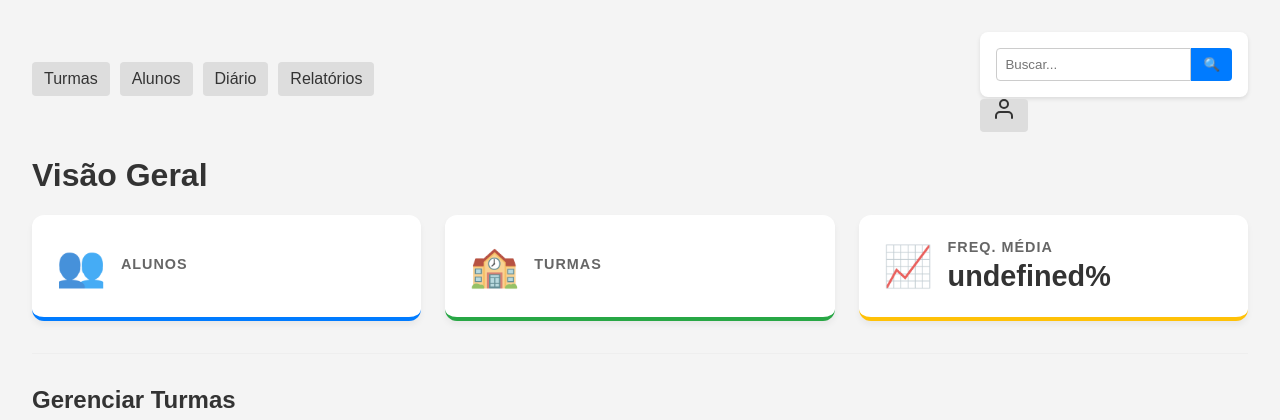
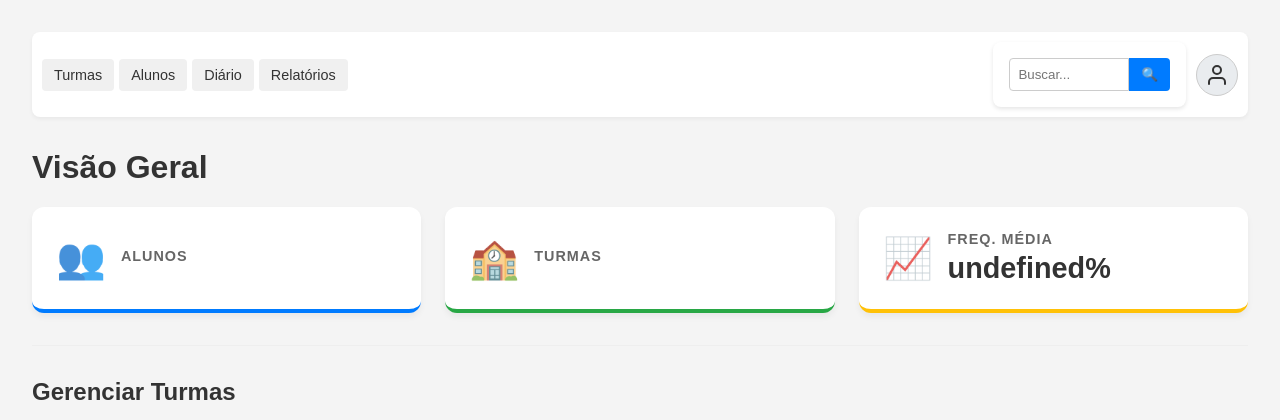
Before and after one commit to MestreUDK/ClasseApp, a Flask app: page / in a window 1280 px wide. Shown: the top 420 px of the page. Run offline with Flask 3, Linux system fonts and the light colour scheme; a user stored in the database is signed in; data that the repository does not hold is empty.

Commit message:
Atualizar o styles.css

```diff
--- a/static/styles.css
+++ b/static/styles.css
@@ -10,33 +10,59 @@ h1, h2, h3 {
 h3 { margin-top: 0; }
 ul { list-style-type: none; padding: 0; }
 
-/* --- NAVEGAÇÃO E BUSCA GLOBAL --- */
+/* --- NAVEGAÇÃO E BUSCA GLOBAL (ATUALIZADO) --- */
 nav {
     margin-bottom: 2em;
     display: flex;
     justify-content: space-between;
     align-items: center;
     flex-wrap: wrap;
-    gap: 1em;
+    gap: 10px;
+    background: #fff; /* Fundo branco na nav */
+    padding: 10px;    /* Respiro */
+    border-radius: 8px; /* Bordas arredondadas */
+    box-shadow: 0 2px 4px rgba(0,0,0,0.05);
 }
-nav .links { display: flex; gap: 10px; }
-nav a {
+
+nav .links {
+    display: flex;
+    gap: 5px;
+    flex-wrap: wrap;
+}
+
+/* Links de texto normais */
+nav .links a {
     padding: 8px 12px;
-    background: #ddd;
+    background: #f0f0f0;
     text-decoration: none;
     color: #333;
     border-radius: 4px;
+    font-size: 0.9em;
 }
-nav a:hover { background: #ccc; }
-nav form { display: flex; }
+nav .links a:hover { background: #e0e0e0; }
+
+/* Grupo da Direita (Busca + Perfil) */
+.nav-right {
+    display: flex;
+    align-items: center;
+    gap: 10px;
+    flex-grow: 1;
+    justify-content: flex-end; /* Empurra para a direita */
+}
+
+/* Formulário de Busca */
+nav form {
+    display: flex;
+    margin: 0;
+}
 nav form input[type="search"] {
     border: 1px solid #ccc;
     padding: 8px;
     border-radius: 4px 0 0 4px;
     width: auto;
     margin-bottom: 0;
-    background: #fff;
     box-shadow: none;
+    max-width: 120px; /* Limita largura no celular */
 }
 nav form button {
     background-color: #007bff;
@@ -47,6 +73,45 @@ nav form button {
     cursor: pointer;
 }
 nav form button:hover { background-color: #0056b3; }
+
+/* --- ÍCONE DE PERFIL (NOVO) --- */
+.btn-perfil-icon {
+    display: flex;
+    align-items: center;
+    justify-content: center;
+    width: 40px;
+    height: 40px;
+    border-radius: 50%;
+    background-color: #e9ecef;
+    color: #333;
+    text-decoration: none;
+    transition: background 0.2s;
+    border: 1px solid #ccc;
+}
+.btn-perfil-icon:hover {
+    background-color: #dbe2e8;
+    color: #007bff;
+    border-color: #007bff;
+}
+
+/* Ajuste para mobile: se faltar espaço, quebra linha bonito */
+@media (max-width: 600px) {
+    .nav-right {
+        width: 100%;
+        justify-content: space-between;
+        margin-top: 10px; /* Espaço extra se quebrar linha */
+    }
+    nav form input[type="search"] {
+        width: 100%;
+        max-width: none;
+        flex: 1;
+    }
+    nav form {
+        flex: 1;
+    }
+}
+
+/* --- RESTANTE DOS ESTILOS (MANTIDOS) --- */
 
 /* --- FORMULÁRIOS E INPUTS --- */
 form {
@@ -77,7 +142,7 @@ button:hover { background-color: #0056b3; }
 #msg-erro { color: red; font-weight: bold; }
 #msg-sucesso { color: green; font-weight: bold; }
 
-/* --- LAYOUT COLUNAS (P/ Detalhe, Frequência, Busca) --- */
+/* --- LAYOUT COLUNAS --- */
 .container, .container-resultados { display: flex; flex-wrap: wrap; gap: 2em; }
 .coluna, .coluna-resultados {
     flex: 1;
@@ -88,7 +153,7 @@ button:hover { background-color: #0056b3; }
     box-shadow: 0 2px 4px rgba(0,0,0,0.1);
 }
 
-/* --- BOTÕES DE AÇÃO (Genéricos) --- */
+/* --- BOTÕES DE AÇÃO --- */
 .botoes-acao {
     display: flex;
     gap: 10px;
@@ -121,7 +186,7 @@ a.botao-acao {
 }
 a.botao-acao:hover { background-color: #218838; }
 
-/* --- CARDS (index.html, alunos.html) --- */
+/* --- CARDS --- */
 div.turma, div.aluno {
     background: #fff;
     padding: 1em;
@@ -159,7 +224,7 @@ li.aluno-item:last-child { border-bottom: none; }
 .botoes-frequencia button.presente.active { background-color: #28a745; color: white; border-color: #28a745; }
 .botoes-frequencia button.ausente.active { background-color: #dc3545; color: white; border-color: #dc3545; }
 
-/* --- PÁGINA DETALHE TURMA (BUSCA) --- */
+/* --- PÁGINA DETALHE TURMA --- */
 #lista-busca-alunos {
     max-height: 300px;
     overflow-y: auto;
@@ -175,7 +240,7 @@ li.aluno-item:last-child { border-bottom: none; }
 }
 .aluno-busca-item:last-child { border-bottom: none; }
 .aluno-busca-item button {
-    background-color: #28a745; /* Botão verde "Adicionar" */
+    background-color: #28a745;
     font-size: 0.9em;
     padding: 6px 10px;
 }
@@ -198,7 +263,7 @@ li.aluno-vinculado-item { display: flex; justify-content: space-between; align-i
     border-color: #ccc;
 }
 
-/* --- DASHBOARD (HOME) --- */
+/* --- DASHBOARD --- */
 .dashboard-grid {
     display: grid;
     grid-template-columns: repeat(auto-fit, minmax(250px, 1fr));
@@ -221,7 +286,6 @@ li.aluno-vinculado-item { display: flex; justify-content: space-between; align-i
     transform: translateY(-3px);
 }
 
-/* Cores específicas para cada card */
 .card-alunos { border-bottom-color: #007bff; }
 .card-turmas { border-bottom-color: #28a745; }
 .card-freq { border-bottom-color: #ffc107; }
```
